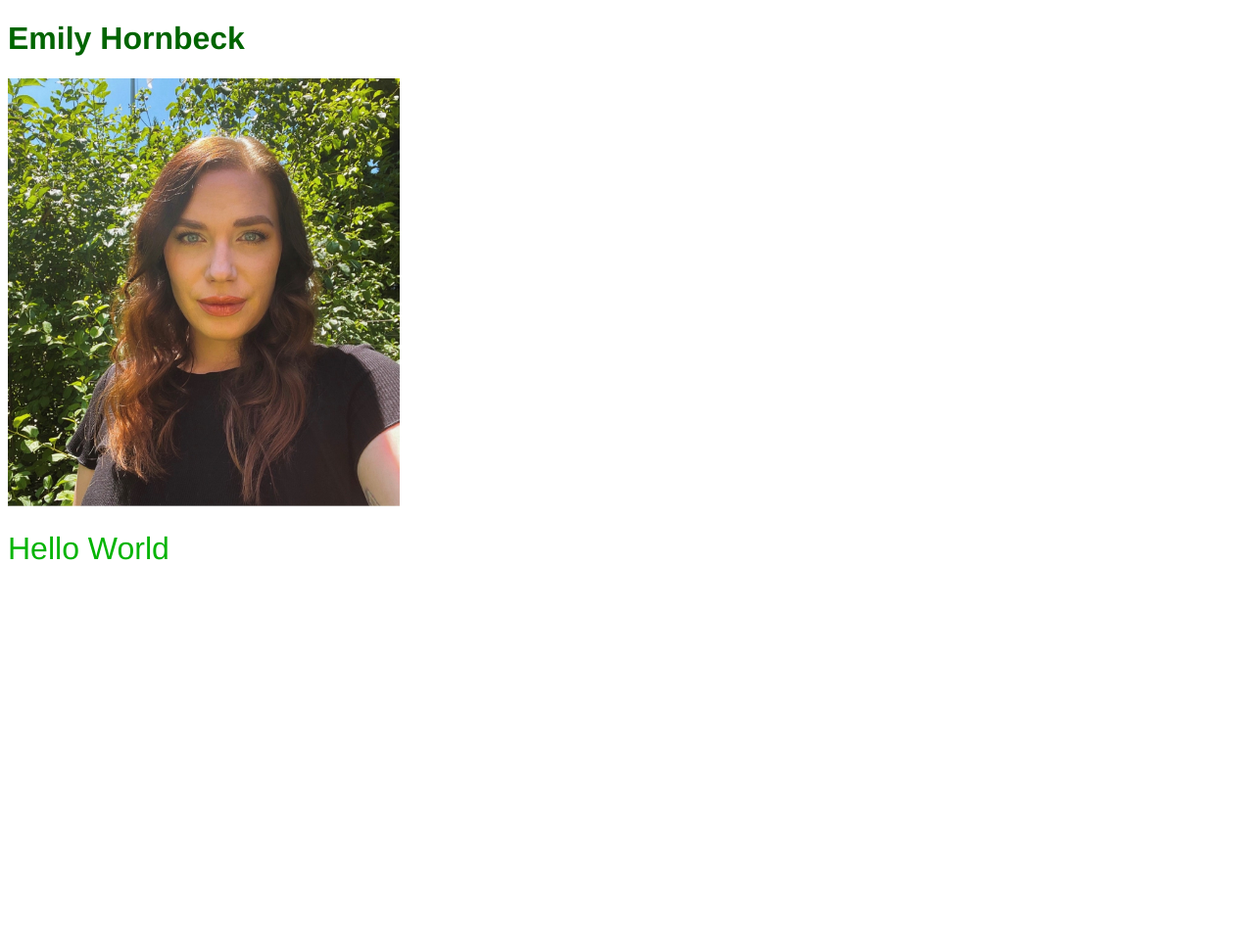
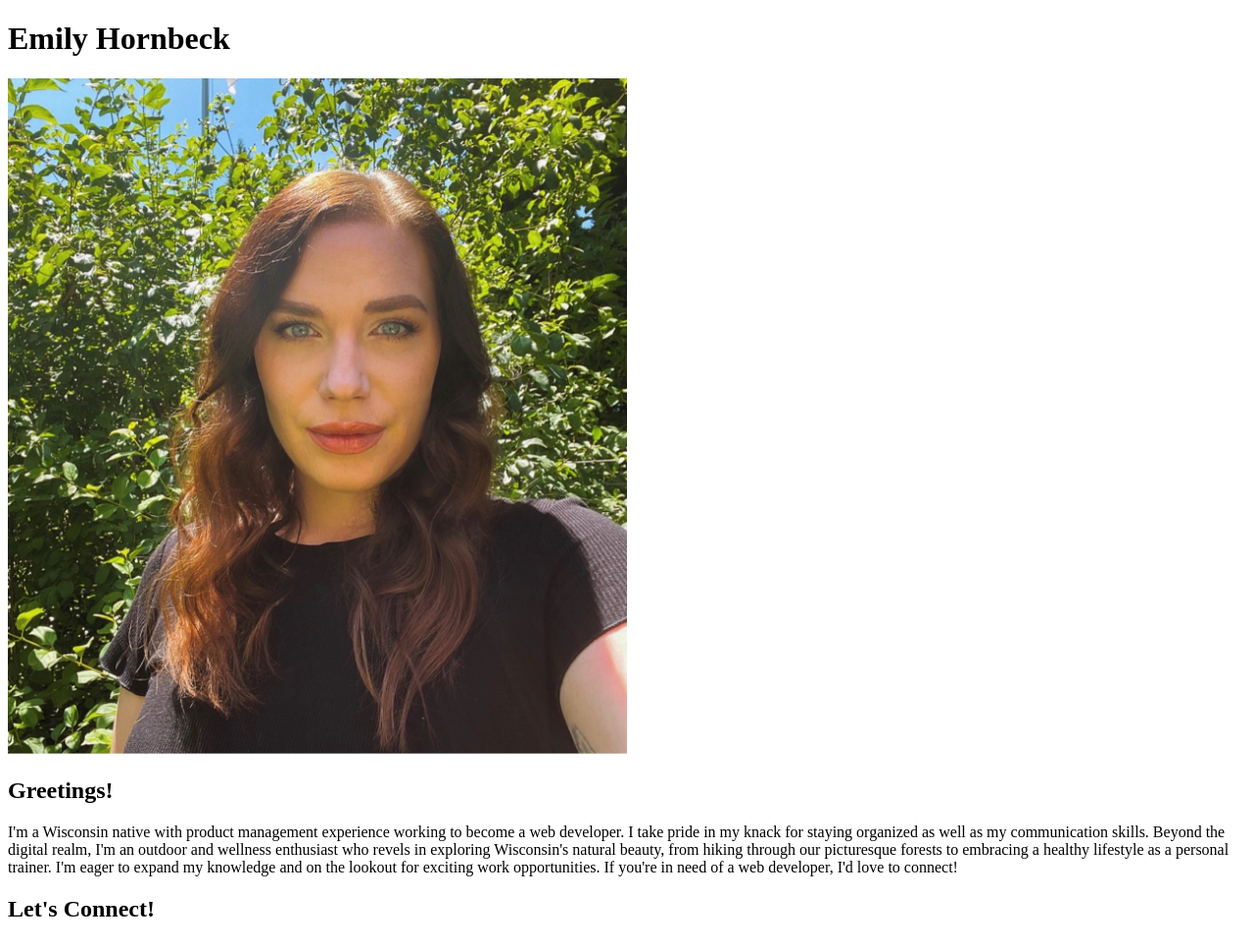
Before and after one commit to icstars/AboutMe-Emily, a plain HTML site: page index.html in a window 1280 px wide. Shown: the whole page at 98% size. Before the commit the page ends 800 px from the top, so only its background shows below. Drawn offline with Linux system fonts and the light colour scheme.

Commit message:
11/10 changes
Added root colors to CSS and LinkedIn icon

```diff
--- a/index.html
+++ b/index.html
@@ -8,7 +8,21 @@
 </head>
 <body>
     <h1>Emily Hornbeck</h1>
-    <img src="./me.jpg" width="400" alt="Image Not Found">
-    <h1 id="thirdH1">Hello World</h1>
+    <img src="./me.jpg" width="50%" alt="Image Not Found">
+    <h2>Greetings!</h2>
+    <div>
+        <p>I'm a Wisconsin native with product management experience working to become a web developer. I take pride in my knack for staying organized as well as my communication skills.
+            Beyond the digital realm, I'm an outdoor and wellness enthusiast who revels in exploring Wisconsin's natural beauty, from hiking through our picturesque forests to embracing a healthy lifestyle as a personal trainer.
+            I'm eager to expand my knowledge and on the lookout for exciting work opportunities. If you're in need of a web developer, I'd love to connect!</p>
+    </div>
+    <h2>Let's Connect!</h2>
+
+    <div class="badge-base LI-profile-badge" data-locale="en_US" data-size="large" data-theme="dark" data-type="HORIZONTAL" data-vanity="emily-hornbeck-334079216" data-version="v1">
+        <a class="badge-base__link LI-simple-link" href="https://www.linkedin.com/in/emily-hornbeck-334079216?trk=profile-badge"></a>
+    </div>
+
+
+    <script src="https://platform.linkedin.com/badges/js/profile.js" async defer type="text/javascript"></script>
+  <script src="index.js"></script>
 </body>
 </html>
--- /dev/null
+++ b/index.js
@@ -0,0 +1,6 @@
+ const nameArr = ["Emily", "Brad", "Angee", "Jackie", "Jordan"]
+ const len = nameArr.length
+
+ console.log(len)
+
+ console.log(nameArr[len - 1])
--- a/style.css
+++ b/style.css
@@ -1,11 +1,8 @@
-
-h1  {
-    color: darkgreen;
-    font: large;
-    font-family: 'Franklin Gothic Medium', 'Arial Narrow', Arial, sans-serif;
+:root {
+    --color-brand-primary:#61b390;
+    --color-brand-contrast:#01352c;
+    --color-brand-dark-green:#01352c;
+    --color-light-green: #bad8b6;
+    --color-background: #e1eacd;
+    --font-body: 'Segoe Ui', Arial, Helvetica, sans-serif;
 }
-
-#thirdH1 {
-    color: rgb(3, 180, 3);
-    font-weight: lighter;
-}
```
